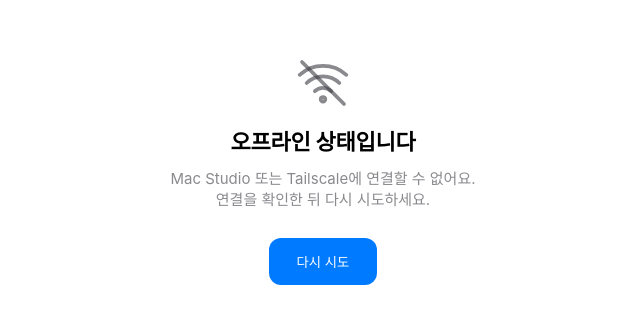
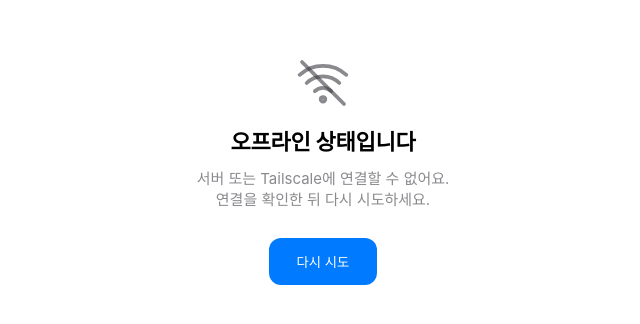
Before and after one commit to gun025bba/eve-chat-ui, a plain HTML site: page offline.html in a window 1280 px wide. Shown: the part 230-554 px from the top of the page, 317-957 px from the left. Drawn offline with Linux system fonts and the light colour scheme.

Commit message:
Host-neutral wording; git-based deploy; Workflow section

```diff
--- a/offline.html
+++ b/offline.html
@@ -12,6 +12,6 @@ button{margin-top:18px;border:0;border-radius:12px;background:var(--a);color:#ff
 button:active{transform:scale(.97);opacity:.8}
 </style></head><body><main id="offline">
 <svg viewBox="0 0 24 24"><path d="M2 8.5a15 15 0 0 1 20 0M5 12a10 10 0 0 1 14 0M8.5 15.5a5 5 0 0 1 7 0"/><circle cx="12" cy="19" r="1"/><path d="M3 3l18 18"/></svg>
-<h1>오프라인 상태입니다</h1><p>Mac Studio 또는 Tailscale에 연결할 수 없어요.<br>연결을 확인한 뒤 다시 시도하세요.</p>
+<h1>오프라인 상태입니다</h1><p>서버 또는 Tailscale에 연결할 수 없어요.<br>연결을 확인한 뒤 다시 시도하세요.</p>
 <button onclick="location.href='./'">다시 시도</button></main>
 <script>addEventListener('online',()=>location.href='./')</script></body></html>
```
Also changed, not shown: README.md, manifest.webmanifest.
